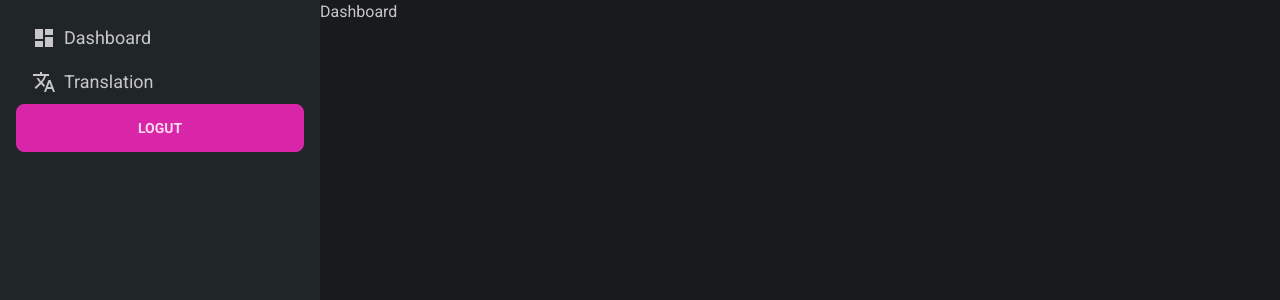
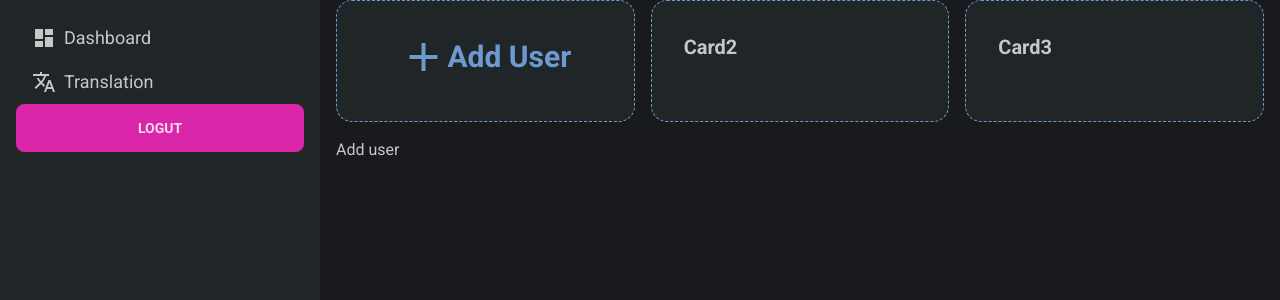
Before and after one commit to TorMagne/python-openai-translation, a Flask app: page /dashboard in a window 1280 px wide. Shown: the part 64-364 px from the top of the page. Run offline with Flask 3, Linux system fonts and the light colour scheme; the visitor is signed in with stand-in values (Sample User, id 1); data comes from the database, SQL or seed files in the repository.

Commit message:
added 3 more cards and made js for the behavior

```diff
--- a/app.py
+++ b/app.py
@@ -159,7 +159,8 @@ def delete_user(user_id):
 @app.route("/dashboard")
 @login_required
 def dashboard():
-    return render_template('dashboard.html')
+    users = Users.query.all()
+    return render_template('dashboard.html', users=users)
 
 
 # translation page
--- /dev/null
+++ b/static/js/dashboardCardsToogle.js
@@ -0,0 +1,35 @@
+const toggleSection = (sectionId) => {
+  const sections = ['addUserSection', 'usersSection', 'card3Section'];
+
+  sections.forEach((section) => {
+    const element = document.querySelector(`#${section}`);
+    const isOpen = section === sectionId;
+
+    // Update the display style
+    element.style.display = isOpen ? 'block' : 'none';
+  });
+};
+
+// Function to initialize the section states
+const initializeSectionStates = () => {
+  // Set addUserSection to be displayed initially
+  toggleSection('addUserSection');
+};
+
+// Call the initializeSectionStates function when the page loads
+window.addEventListener('load', initializeSectionStates);
+
+// Add click event listeners to the cards
+document.getElementById('addUserCard').addEventListener('click', () => {
+  toggleSection('addUserSection');
+});
+
+document.getElementById('card2').addEventListener('click', () => {
+  toggleSection('usersSection');
+});
+
+document.getElementById('card3').addEventListener('click', () => {
+  toggleSection('card3Section');
+});
+
+console.log('asdsa');
--- a/templates/dashboard.html
+++ b/templates/dashboard.html
@@ -1,3 +1,98 @@
 {%extends 'base.html'%} {%block content%}
-<h1>Dashboard</h1>
+<main class="container mx-auto px-4">
+  <section class="grid grid-cols-1 md:grid-cols-3 gap-4 mb-0 md:mb-4">
+    <div
+      class="card w-full bg-[#202528] border border-primary border-dashed cursor-pointer"
+      id="addUserCard"
+    >
+      <div class="card-body">
+        <div class="flex justify-center items-center">
+          <span class="material-icons-sharp text-primary text-5xl"> add </span>
+          <h2 class="card-title text-primary text-3xl">Add User</h2>
+        </div>
+        <div class="overflow-x-auto"></div>
+        <!-- <div class="card-actions justify-end">
+                  <button class="btn btn-primary">Buy Now</button>
+                </div> -->
+      </div>
+    </div>
+    <div
+      class="card w-full bg-[#202528] border border-primary border-dashed cursor-pointer"
+      id="card2"
+    >
+      <div class="card-body">
+        <h2 class="card-title">Card2</h2>
+        <div class="overflow-x-auto"></div>
+        <!-- <div class="card-actions justify-end">
+                  <button class="btn btn-primary">Buy Now</button>
+                </div> -->
+      </div>
+    </div>
+    <div
+      class="card w-full bg-[#202528] mb-4 md:mb-0 border border-primary border-dashed cursor-pointer"
+      id="card3"
+    >
+      <div class="card-body">
+        <h2 class="card-title">Card3</h2>
+        <div class="overflow-x-auto"></div>
+        <!-- <div class="card-actions justify-end">
+                  <button class="btn btn-primary">Buy Now</button>
+                </div> -->
+      </div>
+    </div>
+  </section>
+
+  <!-- add user -->
+  <section id="addUserSection">
+    <h1>Add user</h1>
+  </section>
+
+  <!-- users -->
+  <section id="usersSection">
+    <div class="card w-full bg-[#202528]">
+      <div class="card-body">
+        <h2 class="card-title">Users</h2>
+        <div class="overflow-x-auto">
+          <table class="table">
+            <!-- head -->
+            <thead>
+              <tr>
+                <th></th>
+                <th>Email</th>
+                <th>Role</th>
+                <th>Action</th>
+                <!-- Add a new column for actions -->
+              </tr>
+            </thead>
+            <tbody>
+              <!-- Loop through the users and create a row for each -->
+              {% for user in users %}
+              <tr>
+                <td>{{ loop.index }}</td>
+                <td>{{ user.email }}</td>
+                <td>{{ user.role }}</td>
+                <td>
+                  <!-- Add a form for the delete button -->
+                  <form method="POST" action="{{ url_for('delete_user', user_id=user.id) }}">
+                    <button type="submit" class="btn btn-error text-white">Delete</button>
+                  </form>
+                </td>
+              </tr>
+              {% endfor %}
+            </tbody>
+          </table>
+        </div>
+        <!-- <div class="card-actions justify-end">
+                <button class="btn btn-primary">Buy Now</button>
+              </div> -->
+      </div>
+    </div>
+  </section>
+
+  <!-- Card3 -->
+  <section id="card3Section">
+    <h1>Card2</h1>
+  </section>
+</main>
+<script src="{{url_for('static', filename='js/dashboardCardsToogle.js')}}"></script>
 {%endblock%}
```
Also changed, not shown: static/css/tailwind-output.css.
